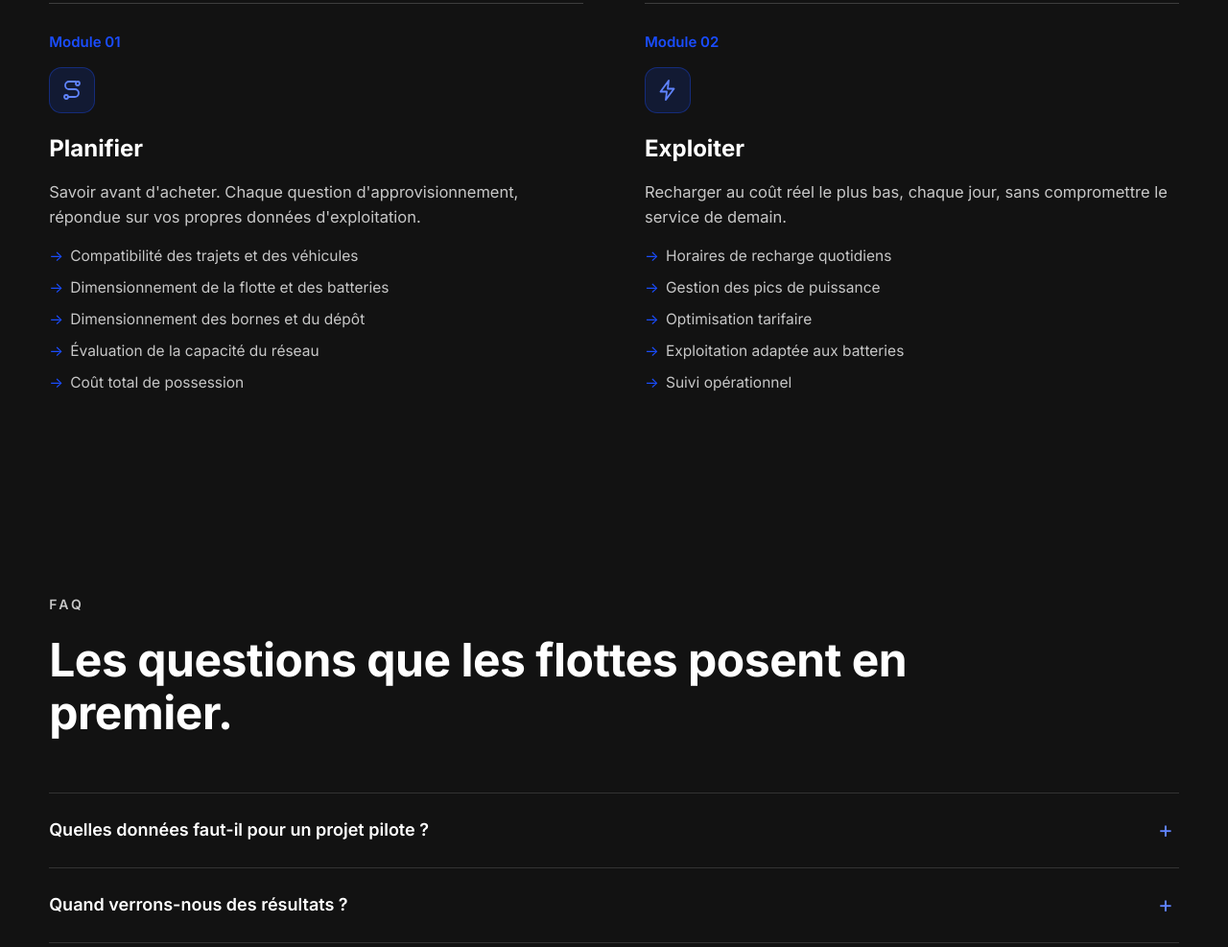
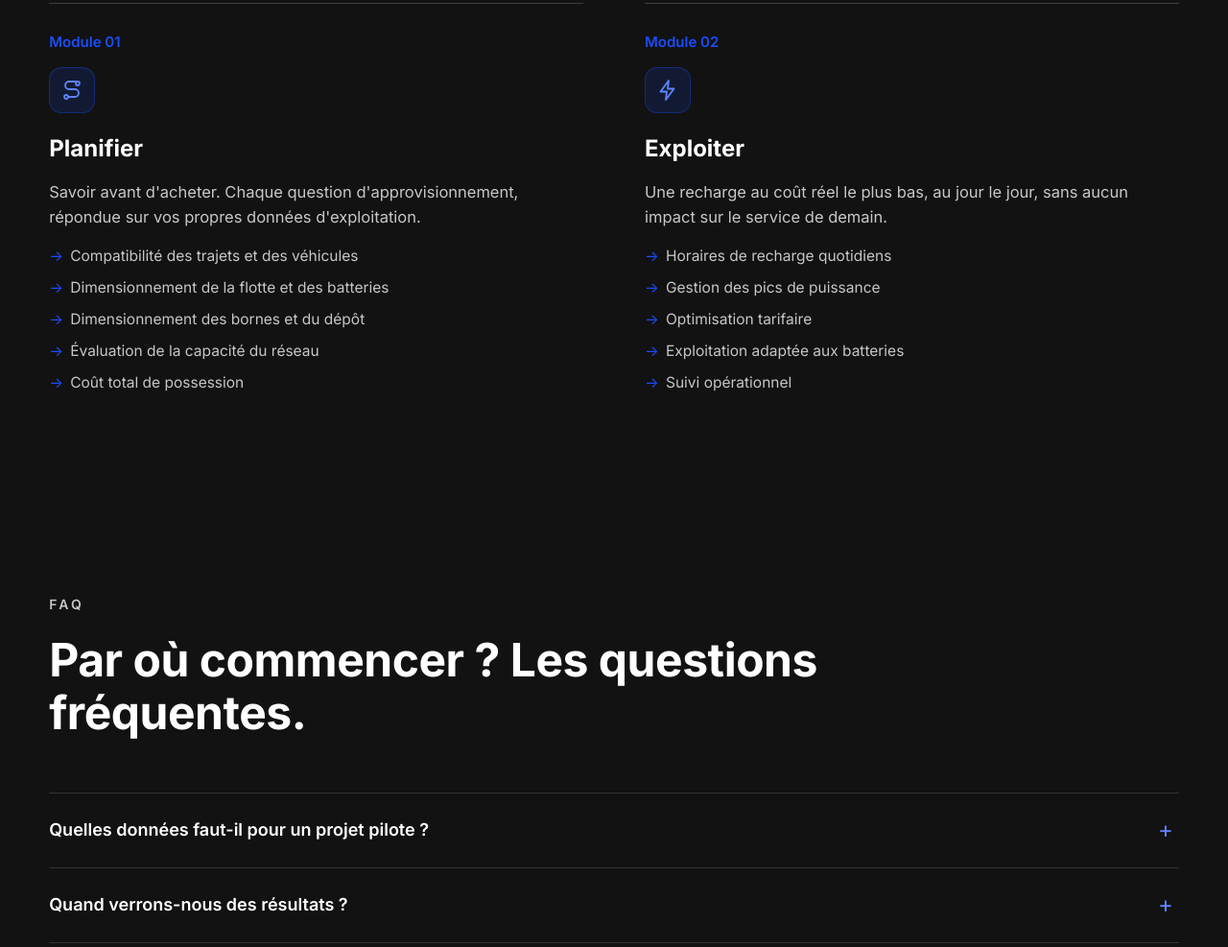
Before and after one commit to jmanzolli/Nextdriv_website, a plain HTML site: page fr/solutions.html in a window 1280 px wide. Shown: the part 3169-4156 px from the top of the page at 96% size. Drawn offline with Linux system fonts and the light colour scheme.

Commit message:
Last translations for the platform page.

```diff
--- a/fr/solutions.html
+++ b/fr/solutions.html
@@ -126,7 +126,7 @@
           <div class="feature-num">Module 02</div>
           <div class="icon-chip"><svg viewBox="0 0 24 24" aria-hidden="true"><path d="M13 2 4.5 13.5H11L10 22l8.5-11.5H12L13 2z"/></svg></div>
           <h3>Exploiter</h3>
-          <p>Recharger au coût réel le plus bas, chaque jour, sans compromettre le service de demain.</p>
+          <p>Une recharge au coût réel le plus bas, au jour le jour, sans aucun impact sur le service de demain. </p>
           <ul class="feature-list">
             <li>Horaires de recharge quotidiens</li>
             <li>Gestion des pics de puissance</li>
@@ -143,7 +143,7 @@
   <section class="reveal">
     <div class="container">
       <p class="kicker">FAQ</p>
-      <h2 class="section-title">Les questions que les flottes posent en premier.</h2>
+      <h2 class="section-title">Par où commencer ? Les questions fréquentes.</h2>
       <div class="faq">
         <details>
           <summary>Quelles données faut-il pour un projet pilote ?</summary>
@@ -151,7 +151,7 @@
         </details>
         <details>
           <summary>Quand verrons-nous des résultats ?</summary>
-          <p>Un projet pilote structuré livre une analyse complète d'électrification ou d'optimisation de la recharge en 8 à 12 semaines. Un premier scénario tourne généralement quelques jours après la réception de vos données.</p>
+          <p>Un projet pilote structuré vous permet d'obtenir une analyse complète de l'électrification ou de l'optimisation de la recharge en 8 à 12 semaines. Un premier scénario est généralement généré quelques jours seulement après la réception de vos données.</p>
         </details>
         <details>
           <summary>À qui appartiennent les données et les résultats ?</summary>
```
